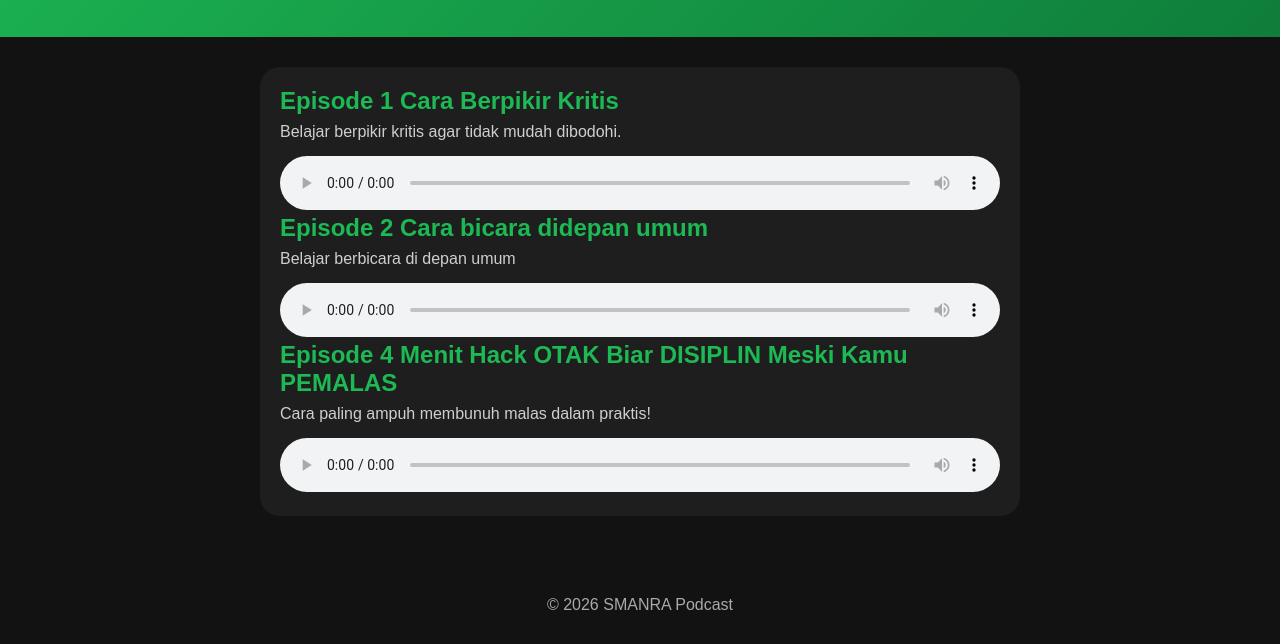
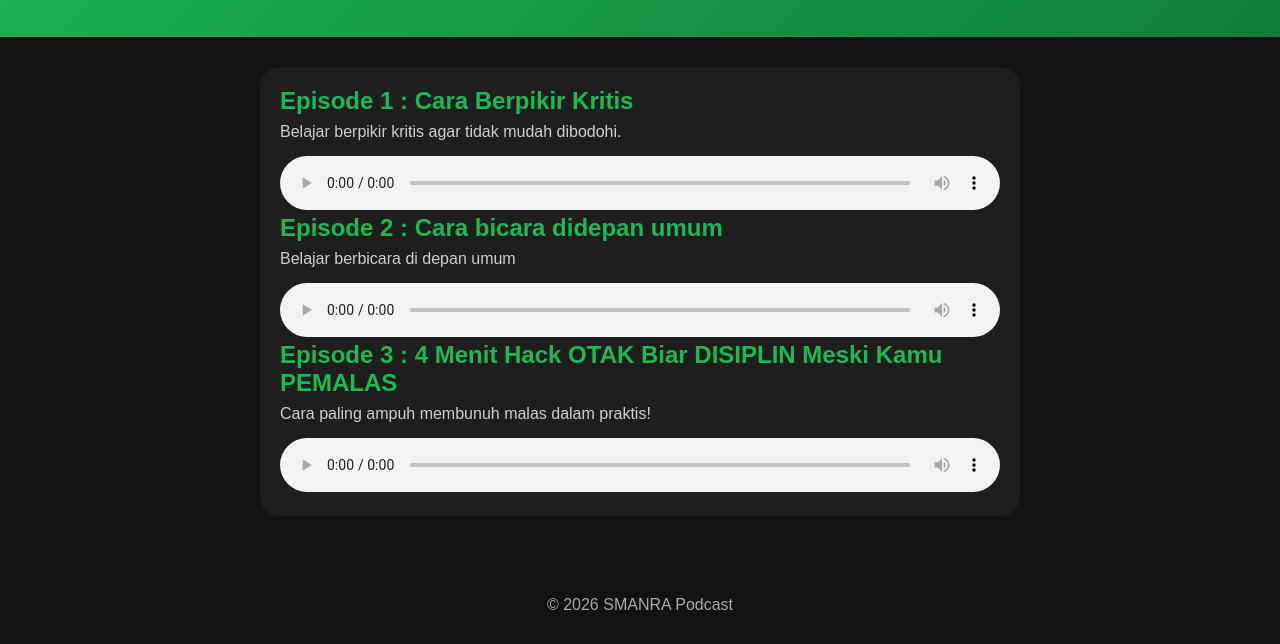
Before and after one commit to Alfan-Lone/smanrapdcast, a plain HTML site: page index.html in a window 1280 px wide. Shown: the part 260-904 px from the top of the page. Drawn offline with Linux system fonts and the light colour scheme.

Commit message:
Update index.html

```diff
--- a/index.html
+++ b/index.html
@@ -98,7 +98,7 @@ color:#aaa;
 
 <div class="episode">
 
-<h2>Episode 1 Cara Berpikir Kritis</h2>
+<h2>Episode 1 : Cara Berpikir Kritis</h2>
 
 <p>Belajar berpikir kritis agar tidak mudah dibodohi.</p>
 
@@ -107,7 +107,7 @@ color:#aaa;
 Browser kamu tidak mendukung audio.
 </audio>
 
-<h2>Episode 2 Cara bicara didepan umum</h2>
+<h2>Episode 2 : Cara bicara didepan umum</h2>
 
 <p>Belajar berbicara di depan umum</p>
 
@@ -116,7 +116,7 @@ Browser kamu tidak mendukung audio.
 Browser kamu tidak mendukung audio.
 </audio>
 
-<h2>Episode  4 Menit Hack OTAK Biar DISIPLIN Meski Kamu PEMALAS</h2>
+<h2>Episode 3 : 4 Menit Hack OTAK Biar DISIPLIN Meski Kamu PEMALAS</h2>
 
 <p>Cara paling ampuh membunuh malas dalam praktis!</p>
 
```
